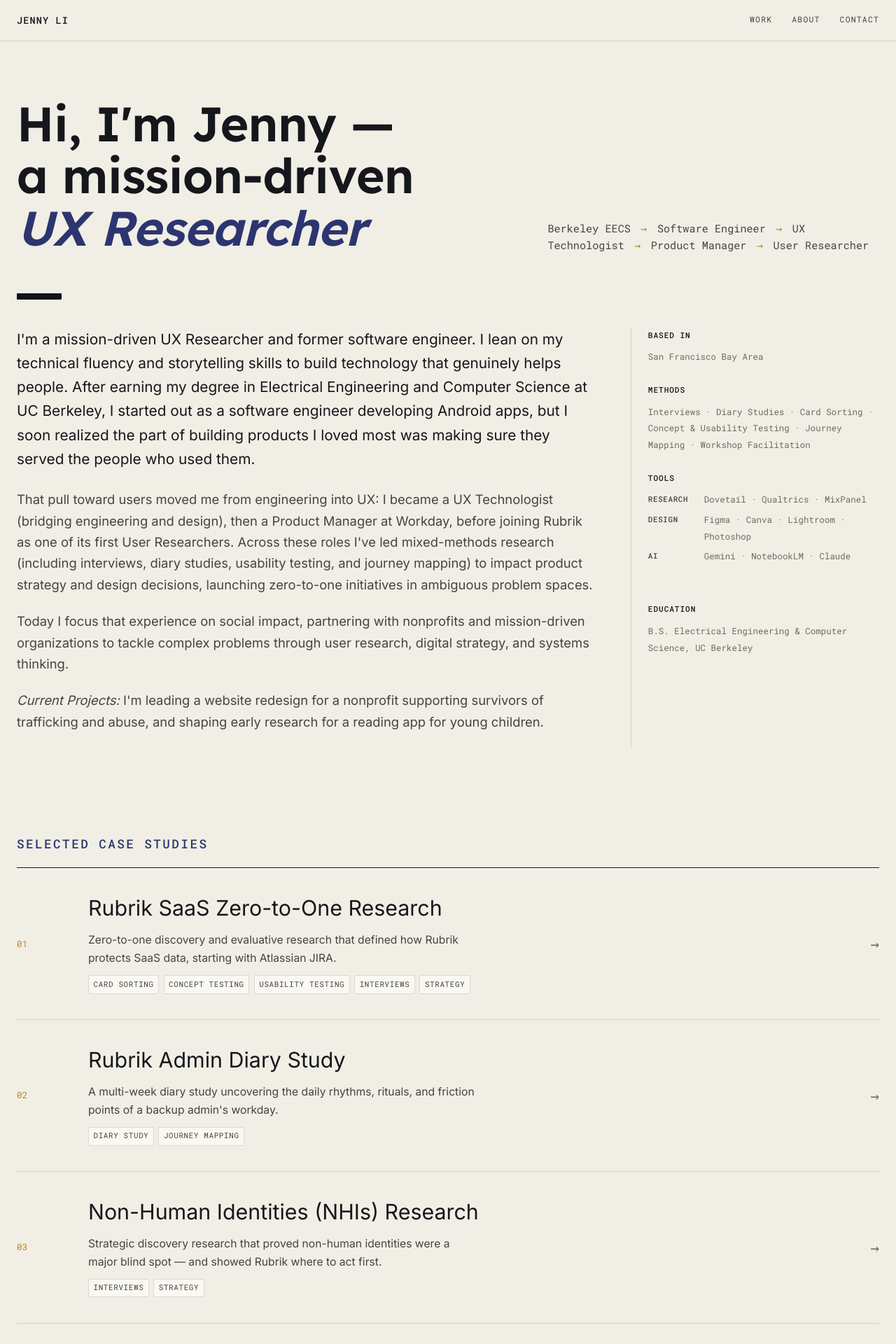
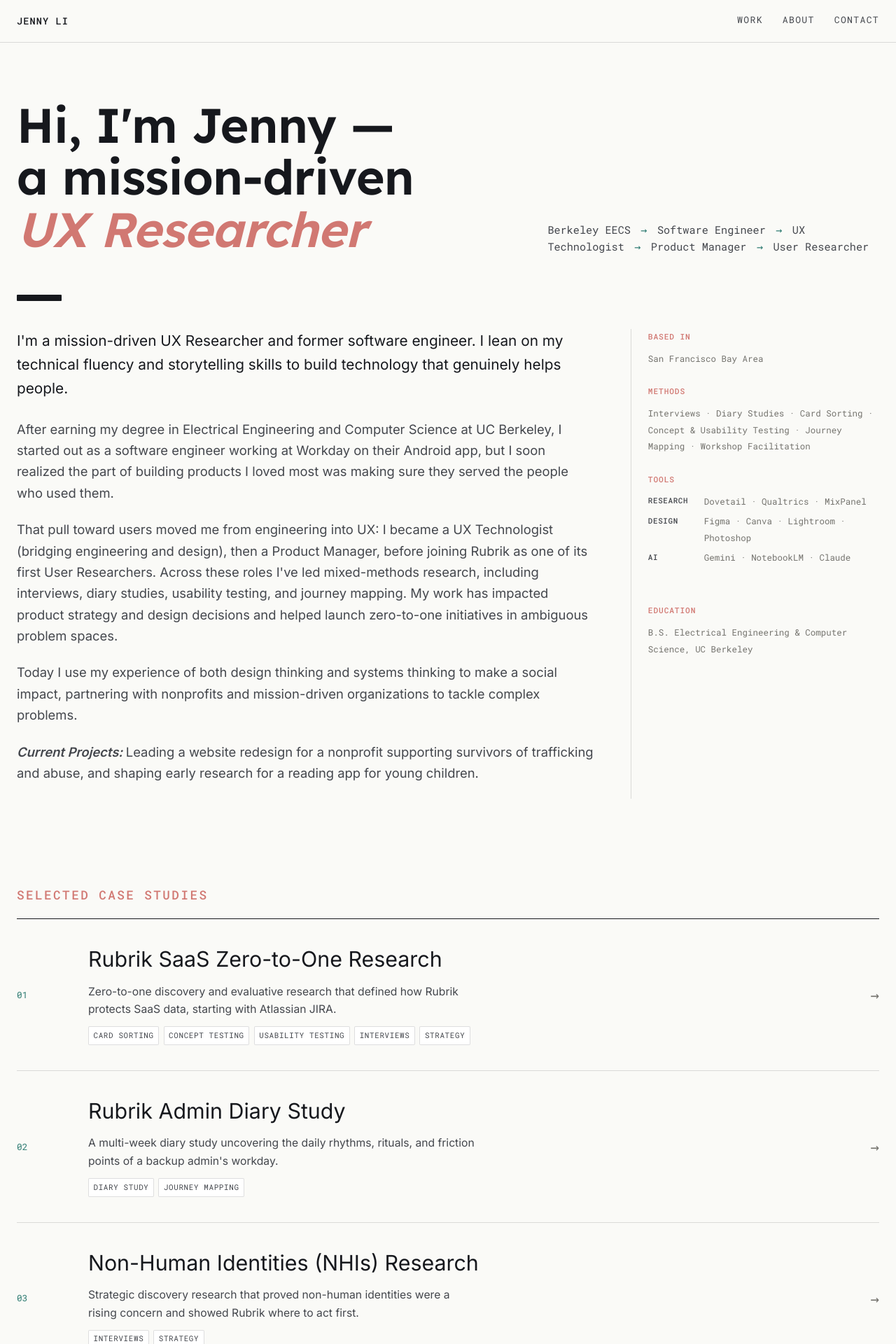
Before and after one commit to jennyfromtheweb/jennyfromtheweb.github.io, a PHP site: page / in a window 1280 px wide. Shown: the top 1920 px of the page at 70% size. Run offline with PHP 8.4, Linux system fonts and the light colour scheme.

Commit message:
cosmetic changes

```diff
--- a/assets/css/style.css
+++ b/assets/css/style.css
@@ -5,19 +5,19 @@
 
 :root {
   /* ---- color tokens ---- */
-  --paper:        #F1EEE5;
-  --paper-card:   #FAF8F2;
-  --ink:          #15171C;
-  --ink-soft:     #46443E;
-  --ink-faint:    #6E6B62;
-  --indigo:       #2C3570;
-  --indigo-deep:  #1B2150;
-  --ochre:        #B8862E;
-  --ochre-soft:   #E4C988;
-  --mist:         #DDD6C5;
-  --line:         rgba(21, 23, 28, 0.14);
-  --line-soft:    rgba(21, 23, 28, 0.08);
-  --redaction:    #121319;
+  --paper:        #FAFAF7;
+  --paper-card:   #FFFFFF;
+  --ink:          #16181D;
+  --ink-soft:     #44474D;
+  --ink-faint:    #74736E;
+  --indigo:       #D17872;
+  --indigo-deep:  #B2564F;
+  --ochre:        #2C7A70;
+  --ochre-soft:   #8FC2BA;
+  --mist:         #E7E6E1;
+  --line:         rgba(22, 24, 29, 0.14);
+  --line-soft:    rgba(22, 24, 29, 0.08);
+  --redaction:    #16181D;
 
   /* ---- type ---- */
   --font-display: 'Lexend', system-ui, sans-serif;
@@ -148,7 +148,7 @@ li { margin-bottom: 0.4em; }
 .site-nav { display: flex; gap: 1.75rem; }
 .site-nav a {
   font-family: var(--font-mono);
-  font-size: 0.72rem;
+  font-size: 0.82rem;
   letter-spacing: 0.1em;
   text-transform: uppercase;
   text-decoration: none;
@@ -249,7 +249,7 @@ section { padding: 4.5rem 0; }
 }
 .intro__aside strong {
   display: block;
-  color: var(--ink);
+  color: var(--indigo);
   font-weight: 500;
   margin-bottom: 0.6rem;
   letter-spacing: 0.08em;
--- a/index.html
+++ b/index.html
@@ -47,10 +47,11 @@
       <div class="redaction-rule redaction-rule--short" style="margin-bottom: 2.5rem;"></div>
       <div class="intro__grid">
         <div>
-          <p>I'm a mission-driven UX Researcher and former software engineer. I lean on my technical fluency and storytelling skills to build technology that genuinely helps people. After earning my degree in Electrical Engineering and Computer Science at UC Berkeley, I started out as a software engineer developing Android apps, but I soon realized the part of building products I loved most was making sure they served the people who used them.</p>
-          <p>That pull toward users moved me from engineering into UX: I became a UX Technologist (bridging engineering and design), then a Product Manager at Workday, before joining Rubrik as one of its first User Researchers. Across these roles I've led mixed-methods research (including interviews, diary studies, usability testing, and journey mapping) to impact product strategy and design decisions, launching zero-to-one initiatives in ambiguous problem spaces.</p>
-          <p>Today I focus that experience on social impact, partnering with nonprofits and mission-driven organizations to tackle complex problems through user research, digital strategy, and systems thinking.</p>
-          <p><i>Current Projects: </i>I'm leading a website redesign for a nonprofit supporting survivors of trafficking and abuse, and shaping early research for a reading app for young children.</p>
+          <p>I'm a mission-driven UX Researcher and former software engineer. I lean on my technical fluency and storytelling skills to build technology that genuinely helps people.</p>
+          <p>After earning my degree in Electrical Engineering and Computer Science at UC Berkeley, I started out as a software engineer working at Workday on their Android app, but I soon realized the part of building products I loved most was making sure they served the people who used them.</p>
+          <p>That pull toward users moved me from engineering into UX: I became a UX Technologist (bridging engineering and design), then a Product Manager, before joining Rubrik as one of its first User Researchers. Across these roles I've led mixed-methods research, including interviews, diary studies, usability testing, and journey mapping. My work has impacted product strategy and design decisions and helped launch zero-to-one initiatives in ambiguous problem spaces.</p>
+          <p>Today I use my experience of both design thinking and systems thinking to make a social impact, partnering with nonprofits and mission-driven organizations to tackle complex problems.</p>
+          <p><b><i>Current Projects: </i></b>Leading a website redesign for a nonprofit supporting survivors of trafficking and abuse, and shaping early research for a reading app for young children.</p>
         </div>
         <aside class="intro__aside">
           <strong>Based in</strong>
@@ -113,7 +114,7 @@
           <span class="case-row__num">03</span>
           <span class="case-row__body">
             <span class="case-row__title">Non-Human Identities (NHIs) Research</span>
-            <span class="case-row__desc">Strategic discovery research that proved non-human identities were a major blind spot — and showed Rubrik where to act first.</span>
+            <span class="case-row__desc">Strategic discovery research that proved non-human identities were a rising concern and showed Rubrik where to act first.</span>
             <ul class="tags">
               <li class="tag">Interviews</li>
               <li class="tag">Strategy</li>
```
